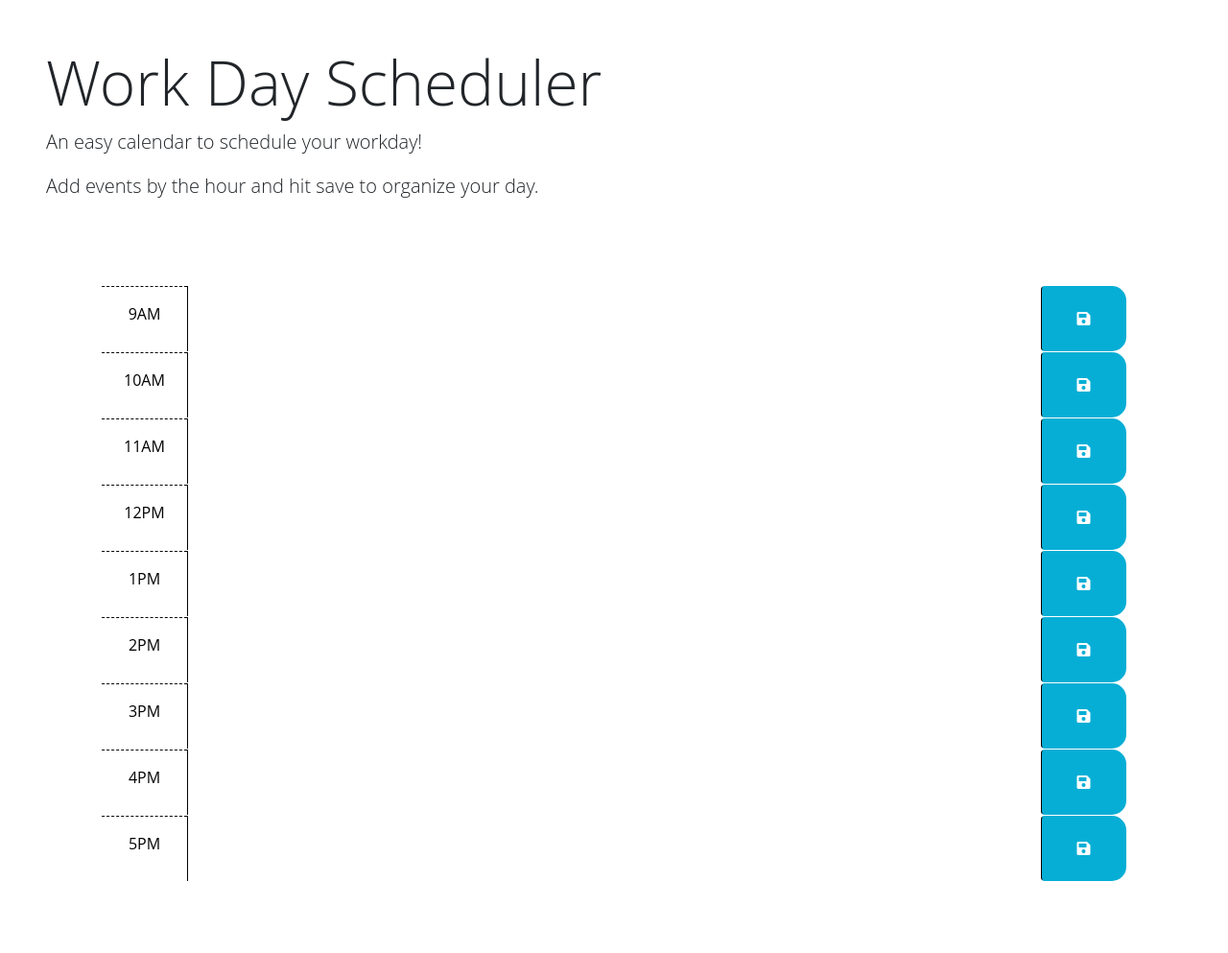
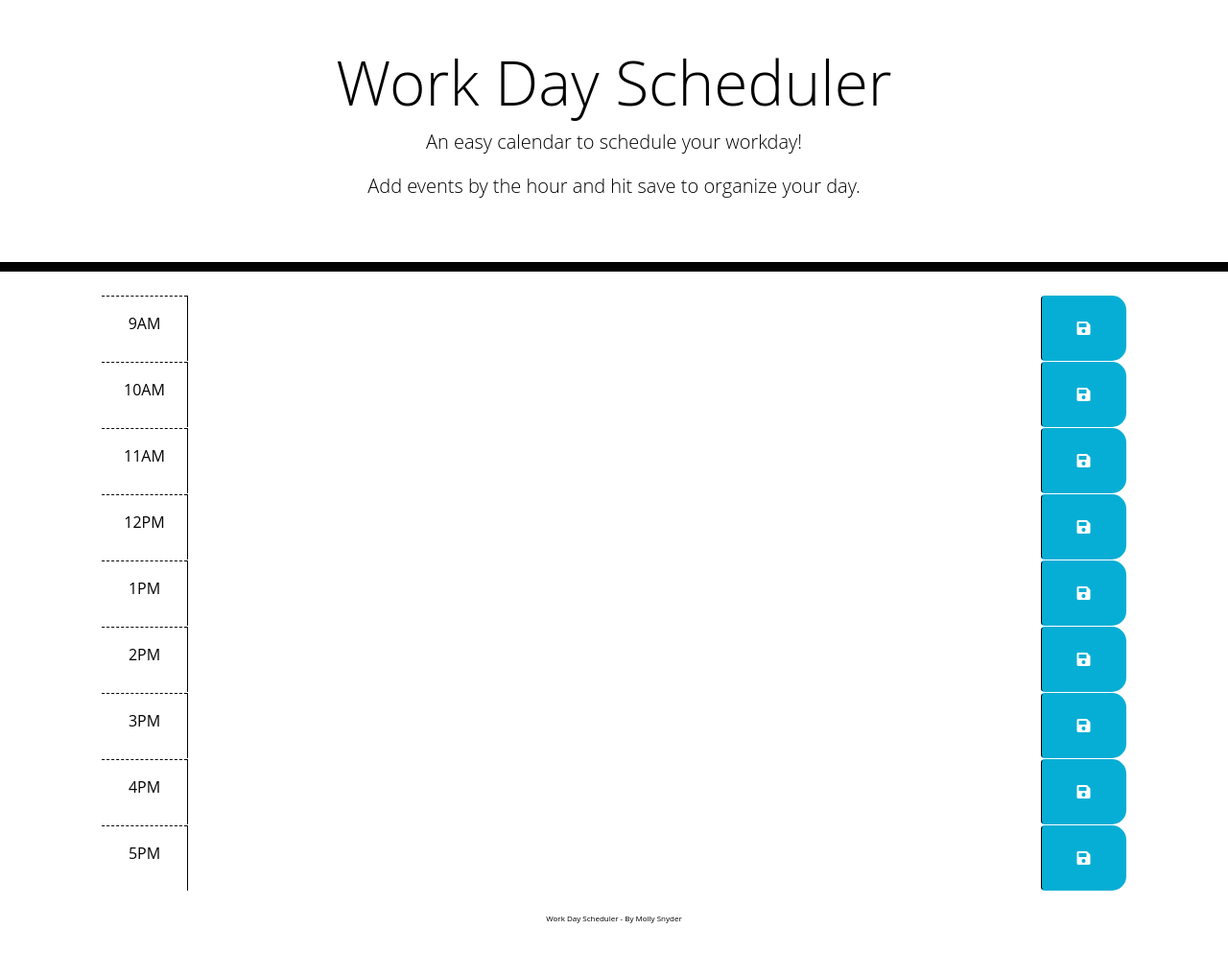
Before and after one commit to msnyder3/Work-Day-Scheduler, a plain HTML site: page index.html in a window 1280 px wide. Shown: the whole page at 96% size. Before the commit the page ends 918 px from the top, so only its background shows below. Drawn offline with nearby package versions, Linux system fonts and the light colour scheme.

Commit message:
added in footer and added styling for footer and header

```diff
--- a/assets/css/style.css
+++ b/assets/css/style.css
@@ -11,6 +11,15 @@ textarea {
   border-left: 1px solid black;
   padding: 10px;
 }
+
+.header1 {
+  text-align: center;
+  background-color: transparent;
+  color: black;
+  border-radius: 0;
+  border-bottom: 10px solid black;
+}
+
 
 .description {
   white-space: pre-wrap;
@@ -57,3 +66,10 @@ textarea {
   font-size: 20px;
   transition: all 0.3s ease-in-out;
 }
+
+.footer {
+  font-size: .5rem;
+  text-align: center;
+  padding: 24px;
+  color: black;
+}
--- a/index.html
+++ b/index.html
@@ -116,6 +116,10 @@
       </div>
     </div>
 
+    <footer>
+      <h2 class="footer">Work Day Scheduler - By Molly Snyder</h2>
+      </footer>
+
     <script src="https://cdnjs.cloudflare.com/ajax/libs/jquery/3.2.1/jquery.min.js"></script>
     <script src="https://cdn.jsdelivr.net/npm/dayjs@1.11.3/dayjs.min.js"
     integrity="sha256-iu/zLUB+QgISXBLCW/mcDi/rnf4m4uEDO0wauy76x7U="
```
